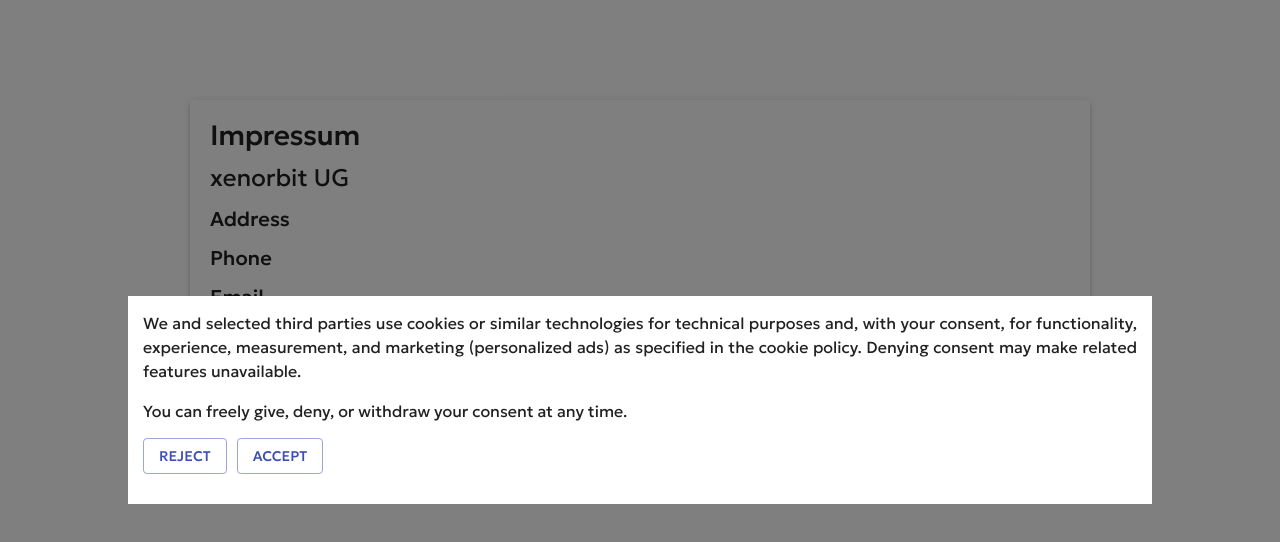
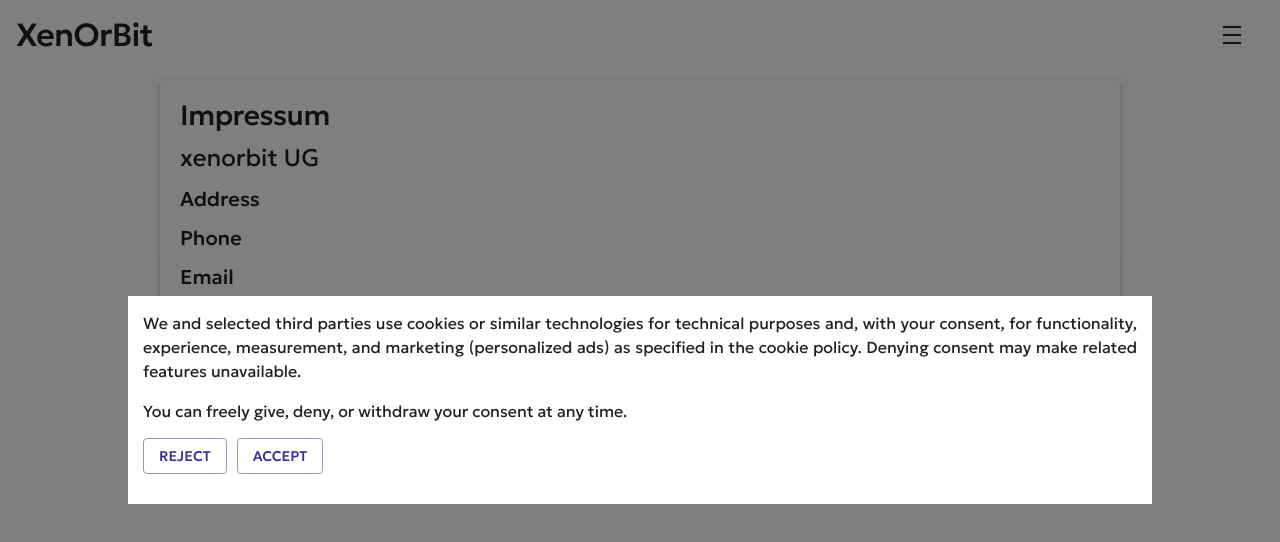
Before and after one commit to tinkerstation/site, a React (Vite) app: page /impressum in a window 1280 px wide. Shown: the top 542 px of the page. Built offline with nearby package versions, Linux system fonts and the light colour scheme.

Commit message:
fix nav with video

```diff
--- a/src/common/components/NavBar.tsx
+++ b/src/common/components/NavBar.tsx
@@ -25,33 +25,34 @@
 import { convertPathString } from '../index';
 import { Helmet } from 'react-helmet';
 import DensityMediumIcon from '@mui/icons-material/DensityMedium';
-
-
+import ClearIcon from '@mui/icons-material/Clear';
 
 const Container = styled(Grid)(({ theme }) => ({
-  color: theme.palette.text.primary,
-  padding: theme.spacing(1),
-  background: "transparent",
+  padding: theme.spacing(2),
+  background: "inherit",
   display: "flex",
-  justifyContent: "space-around",
-  position: "fixed",
+  justifyContent: "space-between",
+  position:"absolute",
   width: "100vw",
-  zIndex: "1000",
+  zIndex: "110",
 }));
 
 const ContainerMenuItem = styled(Grid)(({ theme }) => ({
   display: "flex",
-  padding: theme.spacing(1,1),
+  color: theme.palette.text.primary,
 }));
 
 const CustomLink = styled(Link)(({ theme }) => ({
   display: "flex",
-  color: "white",
   textDecoration: "none",
-  padding: theme.spacing(1,1),
+  color: theme.palette.text.primary,
 }));
 
-export const NavBar: React.FC = () => {
+interface NavBarProps {
+  isHome?: boolean;
+}
+
+export const NavBar: React.FC<NavBarProps> = ({isHome}) => {
   const [openMenu, setOpenMenu] = React.useState(false);
   const { Language, toggleLanguage } = useLanguageContext();
   const { darkMode, toggleTheme } = useThemeContext();
@@ -69,20 +70,12 @@
       <Container >
         <ContainerMenuItem >
           <CustomLink to="/" >
-            <Typography variant="h2" sx={{ xs: "h4", sm: "h3", md: "h2", xl: "h1" }}>XenOrBit</Typography>
+            <Typography variant="h2" style={{ color: isHome ? "white":"inherit" }}>XenOrBit</Typography>
           </CustomLink>
         </ContainerMenuItem>
+
         <ContainerMenuItem >
-
-        </ContainerMenuItem>
-        <ContainerMenuItem >
-          <Button onClick={() => setOpenMenu(!openMenu)}
-            style={{
-              color: "black",
-              width: "max-content",
-            }}
-
-          ><DensityMediumIcon style={{color:"white"}} /></Button>
+          <Button onClick={() => setOpenMenu(!openMenu)} style={{ color: isHome ? "white":"inherit" }}><DensityMediumIcon /></Button>
         </ContainerMenuItem>
       </Container>
       <Drawer
@@ -90,6 +83,14 @@
         open={openMenu}
         onClose={() => setOpenMenu(!openMenu)}
       >
+        <ListItem disablePadding >
+          <ListItemButton onClick={()=>setOpenMenu(!openMenu)}>
+            <ListItemIcon>
+              <ClearIcon/>
+            </ListItemIcon>
+          </ListItemButton >
+        </ListItem>
+        <Divider />
         <List>
           {['pages.home', 'pages.blogs', 'pages.aboutUs', 'pages.ourServices', 'pages.contactUs'].map((text, index) => (
             <ListItem key={index} disablePadding>
--- a/src/common/index.ts
+++ b/src/common/index.ts
@@ -3,6 +3,10 @@
 import fr from './locales/fr.json';
 import es from './locales/es.json';
 import de from './locales/de.json';
+import {
+  Grid,
+  styled
+} from '@mui/material';
 
 export const lightTheme = createTheme({
   palette: {
@@ -11,7 +15,7 @@
       default: "#ffffff",
     },
     primary: {
-      main: '#3f50b5',
+      main: '#3f2b96',
     },
     secondary: {
       main: '#f44336',
@@ -46,7 +50,7 @@
       default: "#121212",
     },
     primary: {
-      main: '#bb86fc', // Example color for dark theme
+      main: '#3f2b96', // Example color for dark theme
     },
     secondary: {
       main: '#03dac6', // Example color for dark theme
@@ -86,7 +90,7 @@
 export const LocalStorage = {
     get(key: string): string | null {
         const item = localStorage.getItem(key);
-        console.log("get",key)
+        // console.log("get",key)
         if (item) {
             return JSON.parse(item) as string;
         }
@@ -94,19 +98,19 @@
     },
     getBool(key: string): boolean | null {
         const item = localStorage.getItem(key);
-        console.log("getBool:",key)
+        // console.log("getBool:",key)
         if (item) {
-            console.log("Leave getBool",JSON.parse(item))
+            // console.log("Leave getBool",JSON.parse(item))
             return JSON.parse(item) as boolean;
         }
         return null;
     },
     setBool(key: string, value: boolean) {
-        console.log("setBool:",key,value)
+        // console.log("setBool:",key,value)
         localStorage.setItem(key, JSON.stringify(value));
     },
     set(key: string, value: string) {
-        console.log("set",key,value)
+        // console.log("set",key,value)
         localStorage.setItem(key, JSON.stringify(value));
     },
     remove(key: string) {
@@ -154,3 +158,13 @@
     }
     return current;
 }
+
+export const CustomContainer = styled(Grid)(({ theme }) => ({
+  color: theme.palette.text.primary,
+  background: theme.palette.background.default,
+  minHeight: '100vh',
+  padding: theme.spacing(10,20),
+  [theme.breakpoints.down('md')]: {
+    padding: theme.spacing(10,3),
+  },
+}));
--- a/src/pages/misc/ImpressumPage.tsx
+++ b/src/pages/misc/ImpressumPage.tsx
@@ -1,5 +1,5 @@
 import React from 'react';
-import { Container, Typography, Paper } from '@mui/material';
+import { Typography, Paper } from '@mui/material';
 import { getTranslation } from '../../common';
 import { useLanguageContext } from '../../common/contexts/LangContext';
 
@@ -7,8 +7,7 @@
     const { Language } = useLanguageContext();
 
     return (
-        <Container component="main" maxWidth="md" style={{ padding: '100px 0px' }} >
-            <Paper elevation={3} style={{ padding: '20px'  ,textAlign: "justify"}}>
+        <Paper elevation={3} style={{ padding: '20px', textAlign: "justify" }}>
             <Typography variant="h3" gutterBottom>
                 {getTranslation(Language.code, 'impressum.title')}
             </Typography>
@@ -37,7 +36,6 @@
                 {getTranslation(Language.code, 'impressum.responsibleContent')}
             </Typography>
         </Paper>
-        </Container>
     );
 }
 
--- a/src/pages/misc/PrivacyPage.tsx
+++ b/src/pages/misc/PrivacyPage.tsx
@@ -1,6 +1,6 @@
 // PrivacyPolicy.tsx
 import React from 'react';
-import { Container, Typography, Paper } from '@mui/material';
+import { Typography, Paper } from '@mui/material';
 import { getTranslation } from '../../common';
 import { useLanguageContext } from '../../common/contexts/LangContext';
 
@@ -8,8 +8,7 @@
   const { Language } = useLanguageContext();
 
   return (
-    <Container component="main" maxWidth="md" style={{ padding: '100px 0px' }}>
-      <Paper elevation={3} style={{ padding: '20px' ,textAlign: "justify"}}>
+    <Paper elevation={3} style={{ padding: '20px', textAlign: "justify" }}>
       <Typography variant="h3" gutterBottom>
         {getTranslation(Language.code, 'privacyPolicy.title')}
       </Typography>
@@ -63,7 +62,6 @@
         {getTranslation(Language.code, 'privacyPolicy.contactUsText')}
       </Typography>
     </Paper>
-    </Container>
   );
 }
 
--- a/src/pages/misc/TermsPage.tsx
+++ b/src/pages/misc/TermsPage.tsx
@@ -1,6 +1,6 @@
 // TermsAndConditions.tsx
 import React from 'react';
-import { Container, Typography, Paper } from '@mui/material';
+import { Typography, Paper } from '@mui/material';
 import { getTranslation } from '../../common';
 import { useLanguageContext } from '../../common/contexts/LangContext';
 
@@ -8,8 +8,7 @@
     const { Language } = useLanguageContext();
 
     return (
-        <Container component="main" maxWidth="md" style={{ padding: '100px 0px' }}>
-            <Paper elevation={3} style={{ padding: '20px'  ,textAlign: "justify"}}>
+        <Paper elevation={3} style={{ padding: '20px', textAlign: "justify" }}>
             <Typography variant="h3" gutterBottom>
                 {getTranslation(Language.code, 'termsAndConditions.title')}
             </Typography>
@@ -65,7 +64,6 @@
                 {getTranslation(Language.code, 'termsAndConditions.contactUsText')}
             </Typography>
         </Paper>
-        </Container>
     );
 }
 
--- a/src/pages/public/HomePage.tsx
+++ b/src/pages/public/HomePage.tsx
@@ -1,37 +1,26 @@
 import React from 'react';
 import {
     Typography,
-    Container
+    Box
 } from '@mui/material';
-import { getTranslation } from '../../common';
+import { CustomContainer, getTranslation } from '../../common';
 import { useLanguageContext } from '../../common/contexts/LangContext';
-
-
+import { NavBar } from '../../common/components/NavBar';
 
 const HomePage: React.FC = () => {
     const { Language } = useLanguageContext();
     return (
         <React.Fragment>
-            {/* <div
-                style={{
-                    backgroundImage: `url(${background})`,
-                    backgroundRepeat: 'no-repeat',
-                    backgroundSize: 'cover',
-                    width: "100vw",
-                    height: "100vh",
-                }}
-            >
-            </div> */}
-            <div className="video-container">
-                <video autoPlay muted loop className="background-video">
+            <NavBar isHome />
+            <Box className="video-container">
+                <video autoPlay muted loop playsInline className="background-video">
                     <source src={"/intro.mp4"} type="video/mp4" />
                     Your browser does not support the video tag.
                 </video>
-                {/* Other content can go here */}
-            </div>
-            <Container component="main" maxWidth="xl" style={{ padding: "20px" }}>
+            </Box>
+            <CustomContainer>
                 <Typography variant="h1">{getTranslation(Language.code, "welcome")}</Typography>
-            </Container>
+            </CustomContainer>
         </React.Fragment>
     );
 };
--- a/src/pages/public/NotFound.tsx
+++ b/src/pages/public/NotFound.tsx
@@ -1,25 +1,20 @@
 import { Button } from '@mui/material';
 import React from 'react';
 import { useNavigate } from 'react-router-dom';
-import { Container, Paper } from '@mui/material';
+import { Paper } from '@mui/material';
 
 const NotFoundPage: React.FC = () => {
     const navigate = useNavigate();
 
     return (
         <React.Fragment>
-            <Container component="main" maxWidth="md" style={{ padding: '100px 0px' }}>
-                <Paper elevation={3} style={{
-                    padding: '20px',
-                    minHeight:"40vh",
-                    display: 'flex',
-                    flexDirection: 'column',
-                    alignItems: 'center',
-                    justifyContent: 'center',
-                }} >
-                    <Button  onClickCapture={() => navigate("/")} >go Home</Button>
-                </Paper>
-            </Container>
+            <Paper elevation={3} style={{
+                minHeight: "50vh",
+                display: 'flex',
+                justifyContent: 'center',
+            }} >
+                <Button onClickCapture={() => navigate("/")} style={{ color: "inherit" }} >go Home</Button>
+            </Paper>
         </React.Fragment>
     );
 };
--- a/src/pages/public/PublicLayout.tsx
+++ b/src/pages/public/PublicLayout.tsx
@@ -1,22 +1,13 @@
 import React from 'react';
 import { NavBar } from '../../common/components/NavBar';
 import { Outlet } from 'react-router-dom';
-import {
-    Grid,
-    styled
-} from '@mui/material';
-
-const CustomContainer = styled(Grid)(({ theme }) => ({
-    color: theme.palette.text.primary,
-    background: theme.palette.background.default,
-    minHeight: '100vh',
-}));
+import { CustomContainer } from '../../common';
 
 const PublicLayout: React.FC = () => {
     return (
         <React.Fragment>
             <NavBar />
-            <CustomContainer >
+            <CustomContainer>
                 <Outlet />
             </CustomContainer>
         </React.Fragment>
--- a/src/pages/router.tsx
+++ b/src/pages/router.tsx
@@ -12,12 +12,12 @@
     return (
         <React.Fragment>
             <Routes >
+                <Route path="/home" element={<HomePage />} />
+                <Route path="/" element={<HomePage />} />
                 <Route element={<PublicLayout />}>
-                    <Route path="/home" element={<HomePage />} />
                     <Route path="/impressum" element={<ImpressumPage />} />
                     <Route path="/terms-of-use" element={<TermsPage />} />
                     <Route path="/privacy-policy" element={<PrivacyPage />} />
-                    <Route path="/" element={<HomePage />} />
                     <Route path="*" element={<NotFoundPage />} />
                 </Route>
             </Routes>
```
Lines whose indentation alone changed are shown as unchanged.
